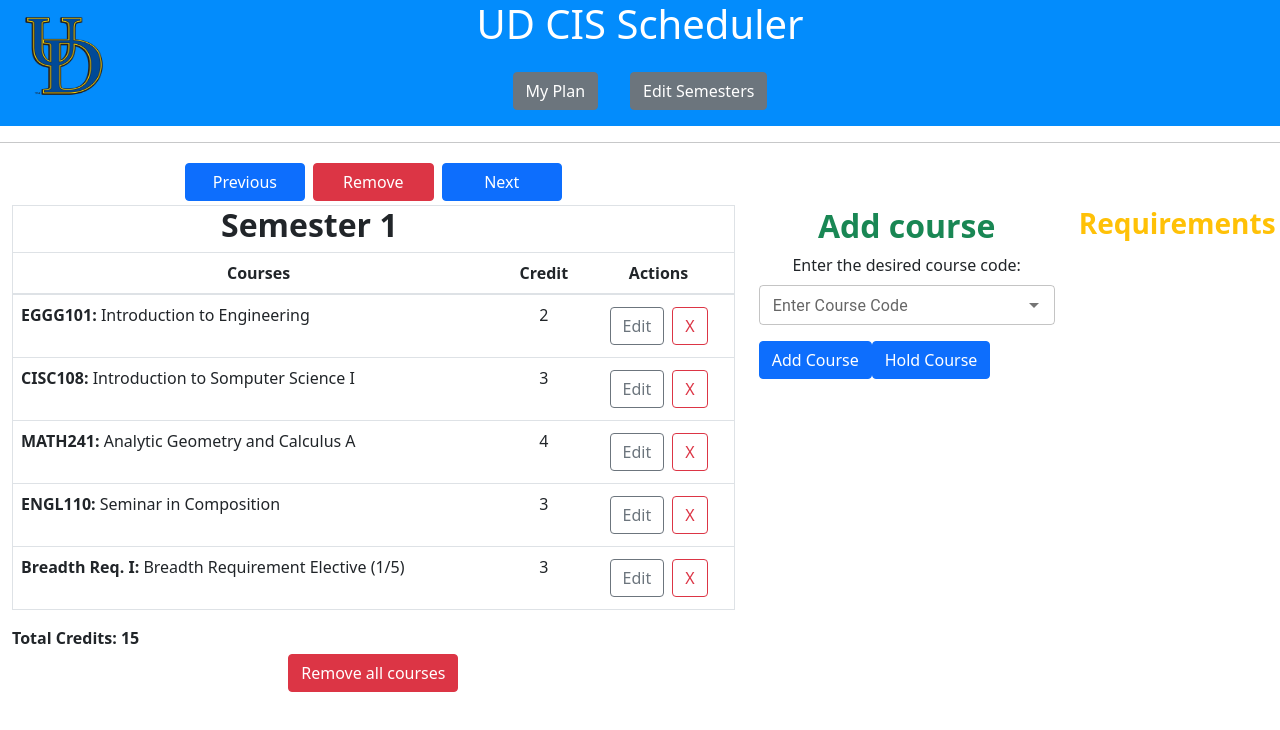
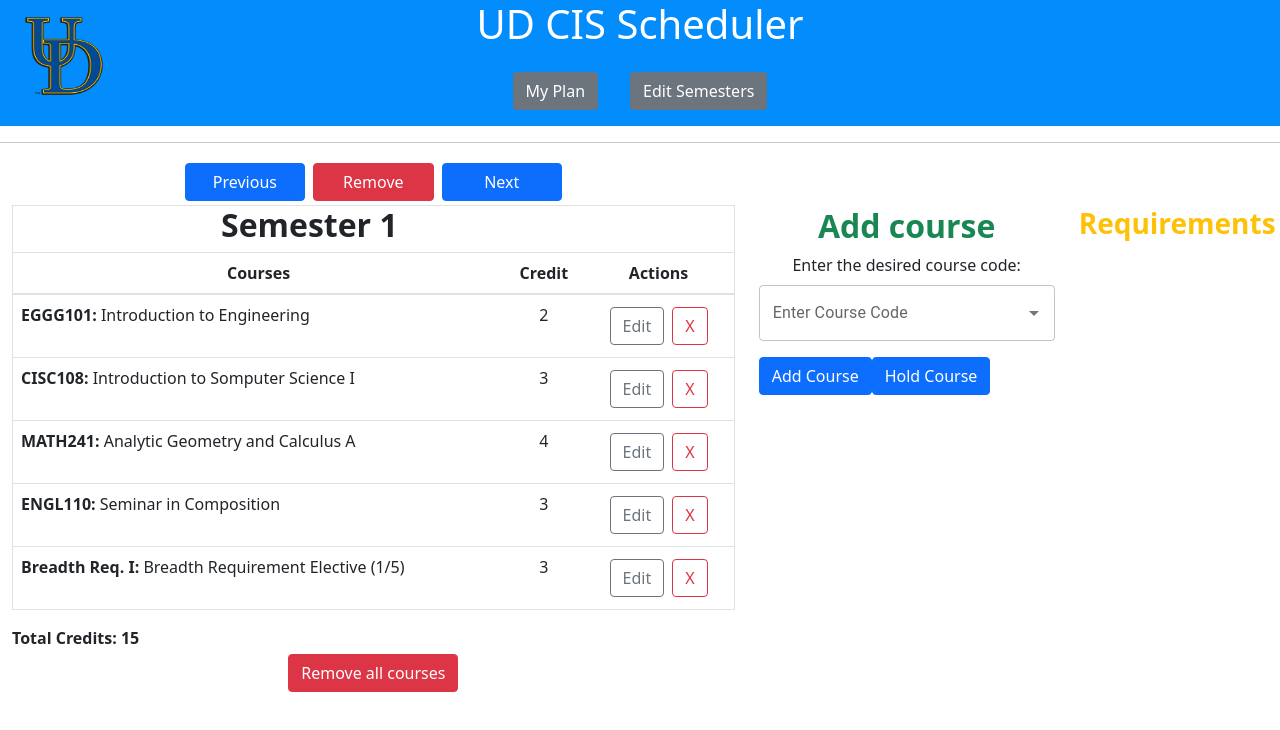
Before and after one commit to UD-CISC275-F21/ud-cis-scheduler-team-21, a React (Create React App) app: page / in a window 1280 px wide. Shown: the top 730 px of the page. Built offline with nearby package versions, Linux system fonts and the light colour scheme.

Commit message:
fixing error

```diff
--- a/src/SingleSemester.tsx
+++ b/src/SingleSemester.tsx
@@ -125,7 +125,7 @@
                                 setInpu(value as string); event.preventDefault();
                             }} disablePortal id="combo-box-demo" options={getAllCourses()} renderInput={(params) =>
                                 <TextField {...params} type="text" variant="outlined" label="Enter Course Code"
-                                    placeholder="CISC" size="small" />} />
+                                    placeholder="CISC"/>} />
                         </Form.Group>
                         <Button onClick={() => {
                             addCourse(inpu);
```
